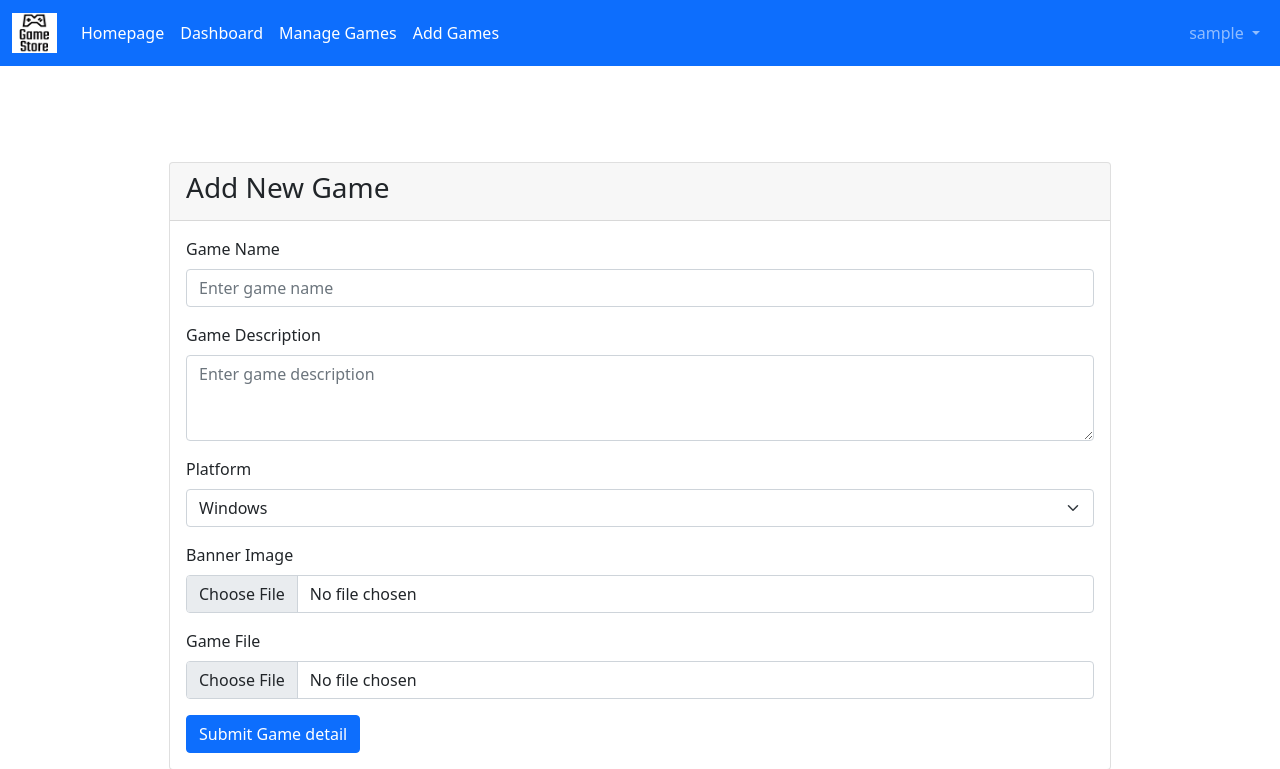
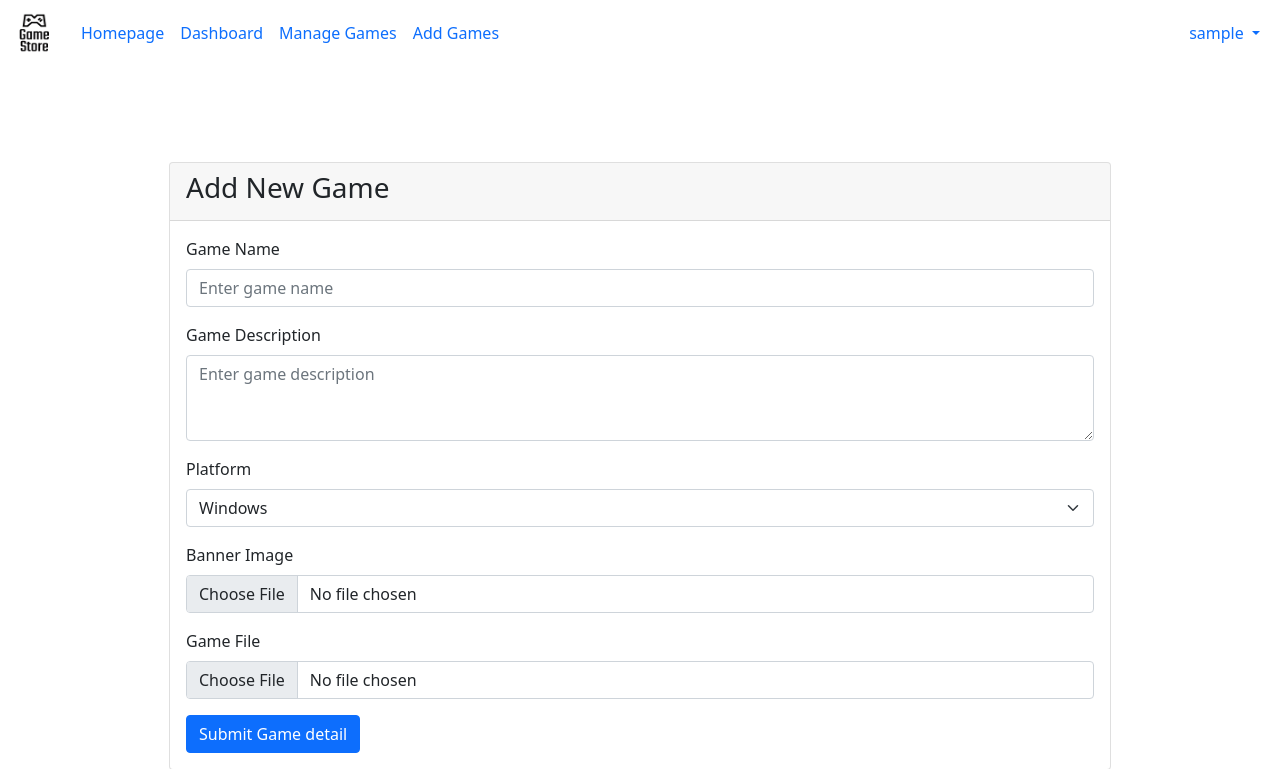
Before and after one commit to diwacreation3/Stupa-games, a PHP site: page /pages/add_game.php in a window 1280 px wide. Shown: the top 769 px of the page. Run offline with PHP 8.4, Linux system fonts and the light colour scheme; the visitor is signed in with stand-in values (Sample User, id 1).

Commit message:
changes added 🌿🪻

```diff
--- a/pages/widgets/footer.php
+++ b/pages/widgets/footer.php
@@ -13,7 +13,7 @@ function footer_bar($developer)
 function index_footer_bar($developer)
 {
     echo <<<EOT
-        <footer class="footer ">
+        <footer class="footer  ">
          <p class="footer-detail"> &copy <span id = "getCurrentYear"> </span>  | Developed with &#10084; by $developer  </p>
          <script> document.getElementById("getCurrentYear").innerHTML = new Date().getFullYear(); </script>
         </footer>
--- a/pages/widgets/header.php
+++ b/pages/widgets/header.php
@@ -4,7 +4,7 @@ function nav_header($logo_path, $manage_game,  $add_game, $username)
 {
     echo <<<EOT
         <header>
-        <nav class="navbar navbar-expand-sm navbar-dark bg-primary">
+        <nav class="navbar navbar-expand-sm ">
         <div class="container-fluid">
           <a class="navbar-brand" href="#">
           <img src = "$logo_path" height= "40px" width="45px">
```
Also changed, not shown: Readme.md (added), assets/showcase_img/add_game.png (added), assets/showcase_img/homepage.png (added), assets/showcase_img/login.png (added), assets/showcase_img/manage_game.png (added), assets/showcase_img/signup.png (added).
